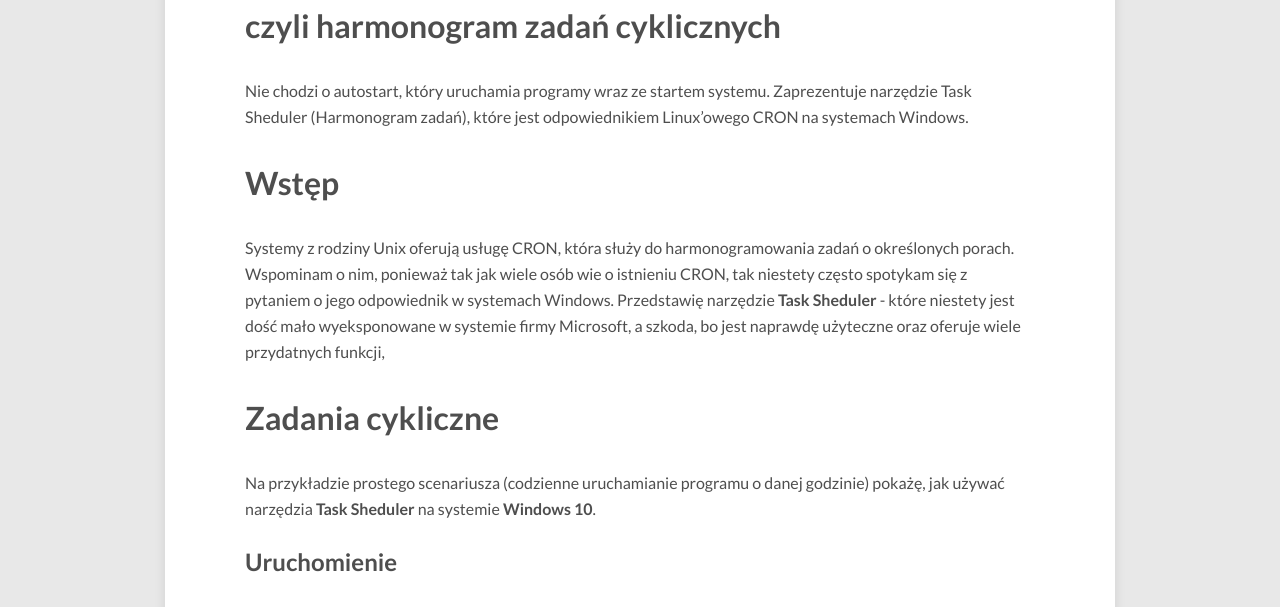
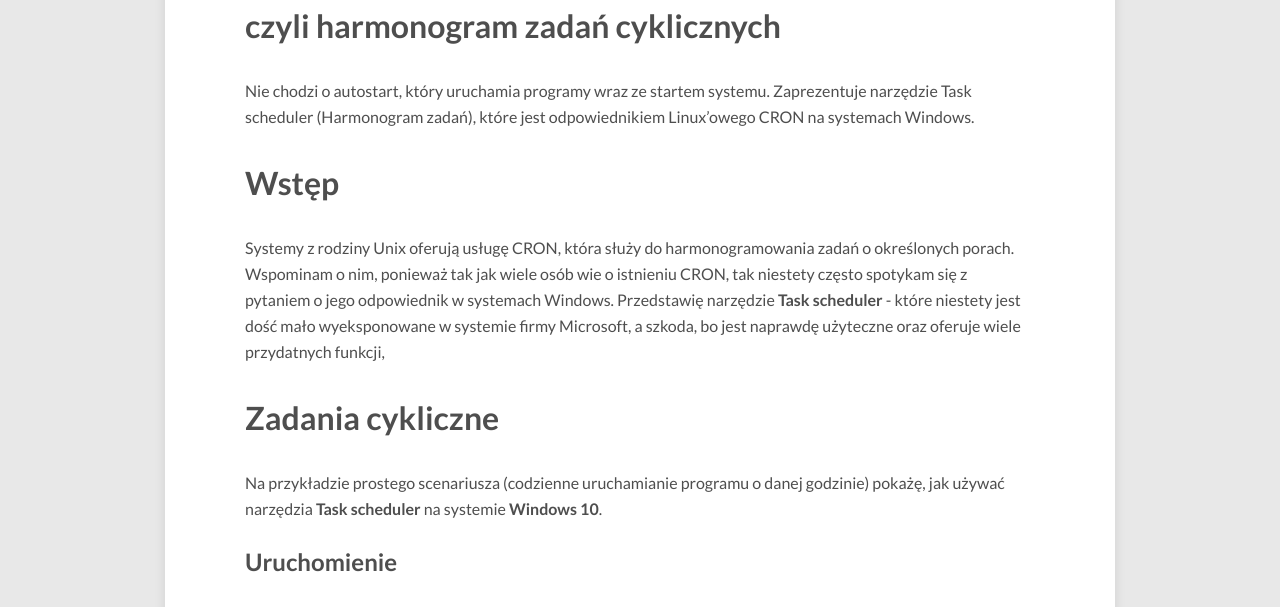
Before and after one commit to chawel/blog-test, a Jekyll site: the page built from _posts/inne/2018-07-15-windows-automatyczne-uruchamianie-programow-czyli-zadania-cykliczne.md, in a window 1280 px wide and 900 px high, scrolled down 300 px. Shown: the part 179-786 px from the top of the window. Built offline with Jekyll 4.4.1, drawn with Linux system fonts in a browser that asks for light colours; nearby versions of some CDN libraries; comment, search, counter and statistics services are not loaded.

Commit message:
POST: Windows Scheduler - fix typo

```diff
--- a/_posts/inne/2018-07-15-windows-automatyczne-uruchamianie-programow-czyli-zadania-cykliczne.md
+++ b/_posts/inne/2018-07-15-windows-automatyczne-uruchamianie-programow-czyli-zadania-cykliczne.md
@@ -3,7 +3,7 @@ layout: post
 title: Windows automatyczne uruchamianie programów, czyli harmonogram zadań cyklicznych
 modified:
 categories: inne
-description: Jak ustalić automatyczne uruchamianie programów lub innych zadań w systemie Windows - Task Sheduler
+description: Jak ustalić automatyczne uruchamianie programów lub innych zadań w systemie Windows - Task scheduler
 tags: [windows, tips]
 image:
   feature:
@@ -13,15 +13,15 @@ comments:
 share:
 date: 2018-07-15T19:51:06+02:00
 ---
-Nie chodzi o autostart, który uruchamia programy wraz ze startem systemu. Zaprezentuje narzędzie Task Sheduler (Harmonogram zadań), które jest odpowiednikiem Linux'owego CRON na systemach Windows.
+Nie chodzi o autostart, który uruchamia programy wraz ze startem systemu. Zaprezentuje narzędzie Task scheduler (Harmonogram zadań), które jest odpowiednikiem Linux'owego CRON na systemach Windows.
 
 <!-- more -->
 
 # Wstęp
-Systemy z rodziny Unix oferują usługę CRON, która służy do harmonogramowania zadań o określonych porach. Wspominam o nim, ponieważ tak jak wiele osób wie o istnieniu CRON, tak niestety często spotykam się z pytaniem o jego odpowiednik w systemach Windows. Przedstawię narzędzie **Task Sheduler** - które niestety jest dość mało wyeksponowane w systemie firmy Microsoft, a szkoda, bo jest naprawdę użyteczne oraz oferuje wiele przydatnych funkcji,
+Systemy z rodziny Unix oferują usługę CRON, która służy do harmonogramowania zadań o określonych porach. Wspominam o nim, ponieważ tak jak wiele osób wie o istnieniu CRON, tak niestety często spotykam się z pytaniem o jego odpowiednik w systemach Windows. Przedstawię narzędzie **Task scheduler** - które niestety jest dość mało wyeksponowane w systemie firmy Microsoft, a szkoda, bo jest naprawdę użyteczne oraz oferuje wiele przydatnych funkcji,
 
 # Zadania cykliczne
-Na przykładzie prostego scenariusza (codzienne uruchamianie programu o danej godzinie) pokażę, jak używać narzędzia **Task Sheduler** na systemie **Windows 10**.
+Na przykładzie prostego scenariusza (codzienne uruchamianie programu o danej godzinie) pokażę, jak używać narzędzia **Task scheduler** na systemie **Windows 10**.
 
 ## Uruchomienie
 Zacznijmy od znalezienia narzędzia, co nie jest tak oczywiste jak powinno być. Jest kilka sposobów, jeden to wpisanie w "szukajce" menu START frazy "Task scheduler" (pol. **"Harmonogram zadań"**).
@@ -30,13 +30,13 @@ Jednak łatwiej jest (bo bez względu na język systemu) zrobić to w ten sposó
 
 - Otwieramy okno "uruchom" (skrót klawiszowy to: <kbd>Win</kbd> + <kbd>R</kbd>, gdzie klawisz <kbd>Win</kbd> to ten na klawiaturze z logiem Windows)
 <figure class="center">
-	<img src='{{ site.url }}/images/sheduler/run.png' alt="">
+	<img src='{{ site.url }}/images/scheduler/run.png' alt="">
 	<figcaption>Run...</figcaption>
 </figure>
 - Wpisujemy w nim: `taskschd.msc` i klikamy **OK**
 - Powinno pojawić się okno usługi Task Scheduler
 <figure class="center">
-	<img src='{{ site.url }}/images/sheduler/sheduler.png' alt="">
+	<img src='{{ site.url }}/images/scheduler/scheduler.png' alt="">
 	<figcaption>Harmonogram zadań</figcaption>
 </figure>
 
@@ -46,37 +46,37 @@ Dobrym rozwiązaniem tego narzędzia jest kreator zadań, który przeprowadzi na
 - Po prawej stronie wybieramy *Create Basic Task...* i pojawi się okno kreatora zadań
 - W polu *Name* wpisujemy nazwę naszego zadania, a w polu *Description* jego opis (opcjonalny) i przechodzimy do następnego kroku klikając **Next**
 <figure class="center">
-	<img src='{{ site.url }}/images/sheduler/basic1.png' alt="">
+	<img src='{{ site.url }}/images/scheduler/basic1.png' alt="">
 	<figcaption>Create Basic Task...</figcaption>
 </figure>
 - W kolejnym kroku wybieramy kiedy ma wywołać się dane zadanie, skoro ma wywoływać się codziennie wybieramy opcję *Daily* (czyli każdego dnia) i przechodzimy dalej
 <figure class="center">
-	<img src='{{ site.url }}/images/sheduler/basic2.png' alt="">
+	<img src='{{ site.url }}/images/scheduler/basic2.png' alt="">
 	<figcaption>Cykliczność uruchamiania</figcaption>
 </figure>
 - Następnie wybieramy datę od kiedy ma zacząć się cykl wywoływania tego zadania - pole *Start*, w naszym przypadku będzie to od dnia dzisiejszego, oraz godzinę w której dane zadanie zostanie uruchomione, można również ustawić aby wykonywało się co określoną liczbę dni (np. co drugi dzień, co trzeci itd.), ale w naszym przypadku zostawiamy w polu *Recur every* wartość 1 - co oznacza powtarzanie się zadania codziennie.
 <figure class="center">
-	<img src='{{ site.url }}/images/sheduler/basic3.png' alt="">
+	<img src='{{ site.url }}/images/scheduler/basic3.png' alt="">
 	<figcaption>Harmonogram zadania</figcaption>
 </figure>
 - Dalej mamy wybór co dokładnie ma się wydarzyć, wybieramy *Start a program* (będzie uruchamiał się wskazany program)
 <figure class="center">
-	<img src='{{ site.url }}/images/sheduler/basic4.png' alt="">
+	<img src='{{ site.url }}/images/scheduler/basic4.png' alt="">
 	<figcaption>Zadanie do wykonania</figcaption>
 </figure>
 - W kolejnym etapie wybieramy program który ma się uruchomić, klikamy przycisk *Browse...* i wskazujemy plik .exe programu który ma zostać odpalony
 <figure class="center">
-	<img src='{{ site.url }}/images/sheduler/basic5.png' alt="">
+	<img src='{{ site.url }}/images/scheduler/basic5.png' alt="">
 	<figcaption>Wybór programu do uruchomienia</figcaption>
 </figure>
 - Ostatnim etapem jest potwierdzenie i sprawdzenie czy to co *"przeklikaliśmy"* zgadza się z tym co jest w podsumowaniu, jeżeli tak, to klikamy *Finish* i w tym momencie zostanie dodany nowe zadanie cykliczne
 <figure class="center">
-	<img src='{{ site.url }}/images/sheduler/basic6.png' alt="">
+	<img src='{{ site.url }}/images/scheduler/basic6.png' alt="">
 	<figcaption>Podsumowanie kreatora</figcaption>
 </figure>
 - Nasz *"task"* możemy sprawdzić w zakładce **Task Scheduler Library**
 <figure class="center">
-	<img src='{{ site.url }}/images/sheduler/task.png' alt="">
+	<img src='{{ site.url }}/images/scheduler/task.png' alt="">
 	<figcaption>Biblioteka zadań</figcaption>
 </figure>
 
```
